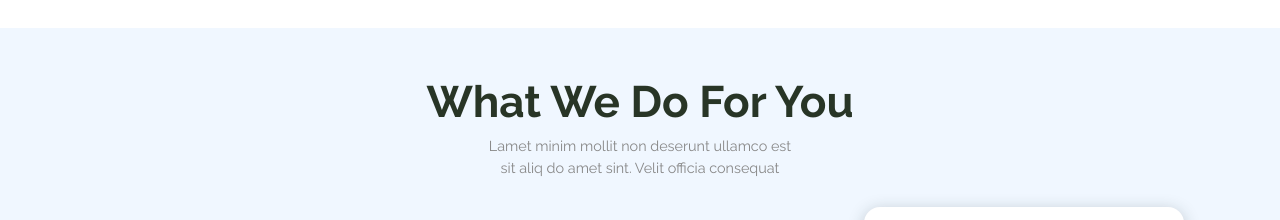
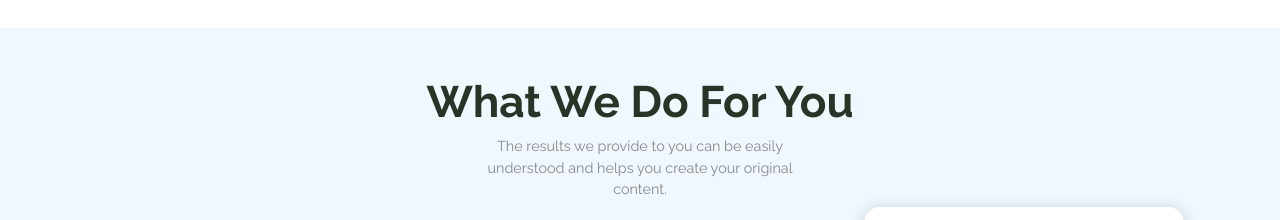
Before and after one commit to Final-Year-Proj1/PlagAS-Client, a plain HTML site: page index.html in a window 1280 px wide. Shown: the part 1420-1640 px from the top of the page. Drawn offline with nearby package versions, Linux system fonts and the light colour scheme.

Commit message:
Update index.html

```diff
--- a/index.html
+++ b/index.html
@@ -91,8 +91,7 @@
   <section class="section-third" id="section-third">
     <h2>What We Do For You</h2>
     <p>
-      Lamet minim mollit non deserunt ullamco est sit aliq do amet sint. Velit
-      officia consequat
+     The results we provide to you can be easily understood and helps you create your original content.
     </p>
     <div class="section-third-task">
       <div class="task-1">
```
